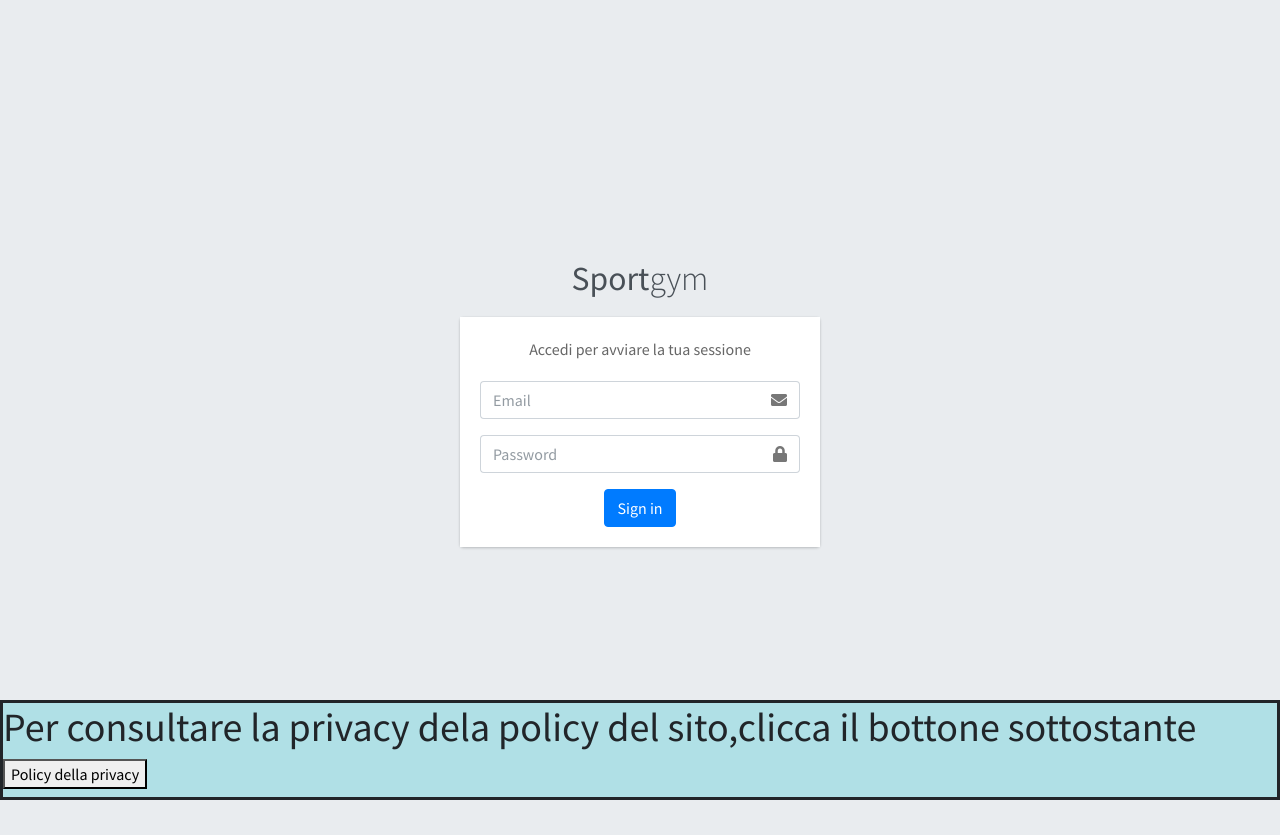
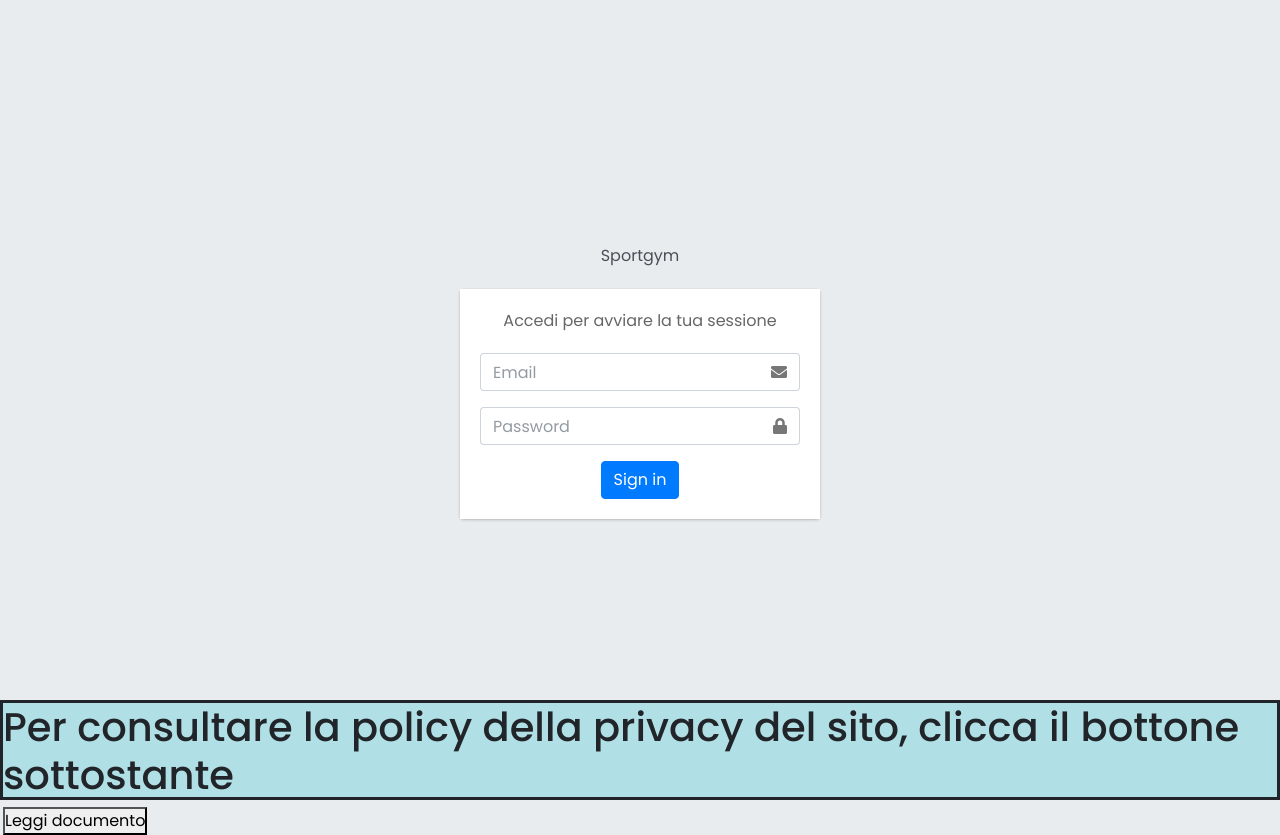
Before and after one commit to JackF007/Gestione_Palestra_Battle_CADMO, a PHP site: page /login.php in a window 1280 px wide. Before the commit the page ends 800 px from the top, so only its background shows below. Run offline with PHP 8.4, Linux system fonts and the light colour scheme; some libraries are stand-ins or nearby versions.

Commit message:
miglioramento schermata policy della privacy

```diff
--- a/login.php
+++ b/login.php
@@ -13,6 +13,21 @@
     <link rel="stylesheet" href="./plugins/icheck-bootstrap/icheck-bootstrap.min.css">
     <!-- Theme style -->
     <link rel="stylesheet" href="./dist/css/adminlte.min.css">
+    <!-- Google Font: Source Sans Pro -->
+    <link rel="stylesheet" href="https://fonts.googleapis.com/css?family=Source+Sans+Pro:300,400,400i,700&display=fallback">
+    <!-- Font Awesome -->
+    <link rel="stylesheet" href="./plugins/fontawesome-free/css/all.min.css">
+    <!-- Ionicons -->
+    <link rel="stylesheet" href="https://code.ionicframework.com/ionicons/2.0.1/css/ionicons.min.css">
+
+    <!-- DataTables -->
+    <link rel="stylesheet" href="./plugins/datatables-bs4/css/dataTables.bootstrap4.min.css">
+    <link rel="stylesheet" href="./plugins/datatables-responsive/css/responsive.bootstrap4.min.css">
+    <link rel="stylesheet" href="./plugins/datatables-buttons/css/buttons.bootstrap4.min.css">
+    <!-- Theme style -->
+    <link rel="stylesheet" href="./dist/css/adminlte.min.css">
+    <!-- custom css -->
+    <link rel="stylesheet" href="./dist/css/custom.css">
     <style>
         .policy_privacy {
             background-color: powderblue;
@@ -87,16 +102,32 @@
     <!-- AdminLTE App -->
     <script src="./dist/js/adminlte.min.js"></script>
     <!-- Pop up della privacy dela policy -->
-    <div id="myFrame"></div>
+    <div class="modal fade" id="modal-primary">
+        <div class="modal-dialog">
+            <div class="modal-content bg-primary">
+                <div class="modal-header">
+                    <h4 class="modal-title">Policy della privacy</h4>
+                    <button type="button" class="close" data-dismiss="modal" aria-label="Close">
+                    <span aria-hidden="true">&times;</span>
+                    </button>
+                </div>
+                <p id="testo" class="p-3"></p>
+            </div>
+        <!-- /.modal-content -->
+        </div>
+        <!-- /.modal-dialog -->
+    </div>
+    <div class="modal-dialog" id="modal-dialog"></div>
     <div class="policy_privacy">
-    <h1 >Per consultare la privacy dela policy del sito,clicca il bottone sottostante</h1>
-    <button  onclick="myFunction()">Policy della privacy</button>
+    <h1 >Per consultare la policy della privacy del sito, clicca il bottone sottostante</h1>
+    <button  onclick="setform()" class="modal-message" data-toggle="modal" data-target="#modal-primary" >Leggi documento</button>
     </div>
     <script>
-    function myFunction() {
-        document.getElementById("myFrame").innerHTML = '<iframe id="myFrame" src="./privacy-policy.html" width="1920" height="500"></iframe>';
-    }
-</script>
+        function setform() {
+            let contenuto = 'Non so fare niente';
+            document.getElementById('testo').innerHTML = '<iframe id="myFrame" src="./privacy-policy.html" width="450" height="500"></iframe>';
+        }
+    </script>
 </body>
 
 </html>
```
